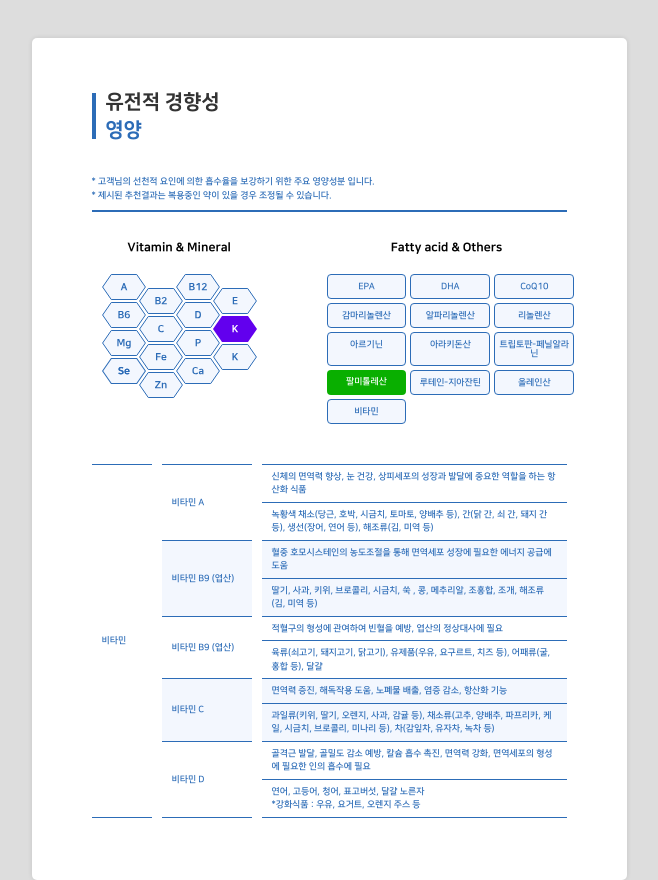
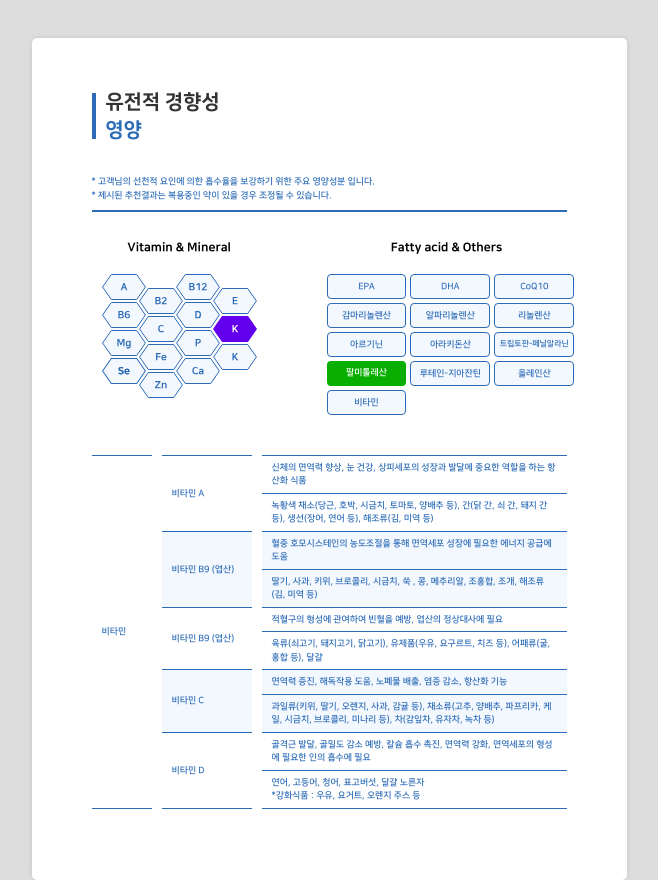
Before and after one commit to iirae/nuphygen, a plain HTML site: page sample.html in a window 1280 px wide. Shown: the top 880 px of the page, without its empty margins (311-969 px from the left). Drawn offline with Linux system fonts and the light colour scheme.

Commit message:
수정_스타일 UI 4차 수정.

```diff
--- a/css/style.css
+++ b/css/style.css
@@ -360,6 +360,10 @@
     background-color: #09af00;
 }
 
+.report-visual .report-visual-fatty li.item-text {
+    font-size: 8px;
+}
+
 .report-visual .report-visual-title {
     margin: 0 0 20px;
     color: #000;
--- a/sample.html
+++ b/sample.html
@@ -93,7 +93,7 @@
                             <li>리놀렌산</li>
                             <li>아르기닌</li>
                             <li>아라키돈산</li>
-                            <li>트립토판-페닐알라닌</li>
+                            <li class="item-text">트립토판-페닐알라닌</li>
                             <li class="active">팔미톨레산</li>
                             <li>루테인-지아잔틴</li>
                             <li>올레인산</li>
```
